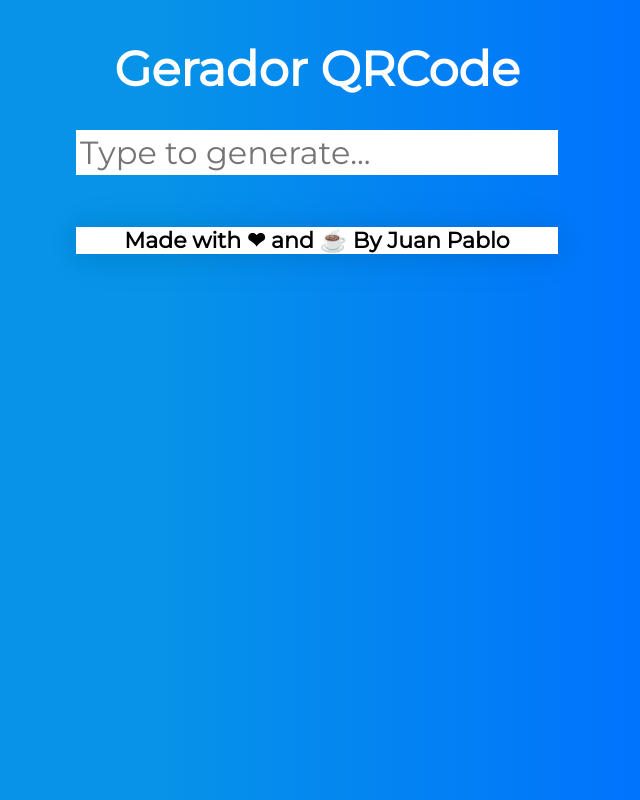
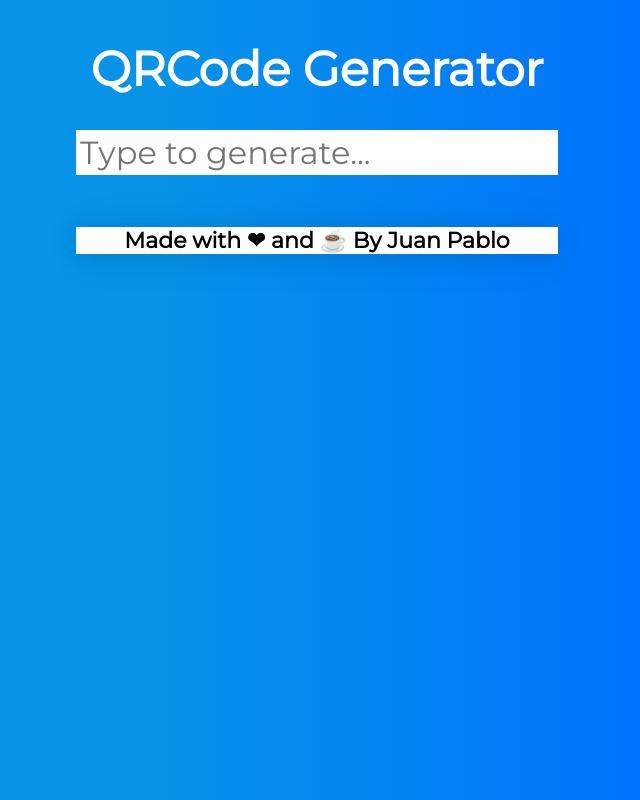
Before and after one commit to JuanPabllo/QRCode-generator, a plain HTML site: page index.html in a window 1280 px wide. Shown: the whole page, without its empty margins (323-963 px from the left). Drawn offline with Linux system fonts and the light colour scheme.

Commit message:
update name

```diff
--- a/index.html
+++ b/index.html
@@ -10,7 +10,7 @@
 
   <body>
     <div id="app">
-      <h1>{{title}}</h1>
+      <h1>QRCode Generator</h1>
       <div>
         <input
           type="text"
```
